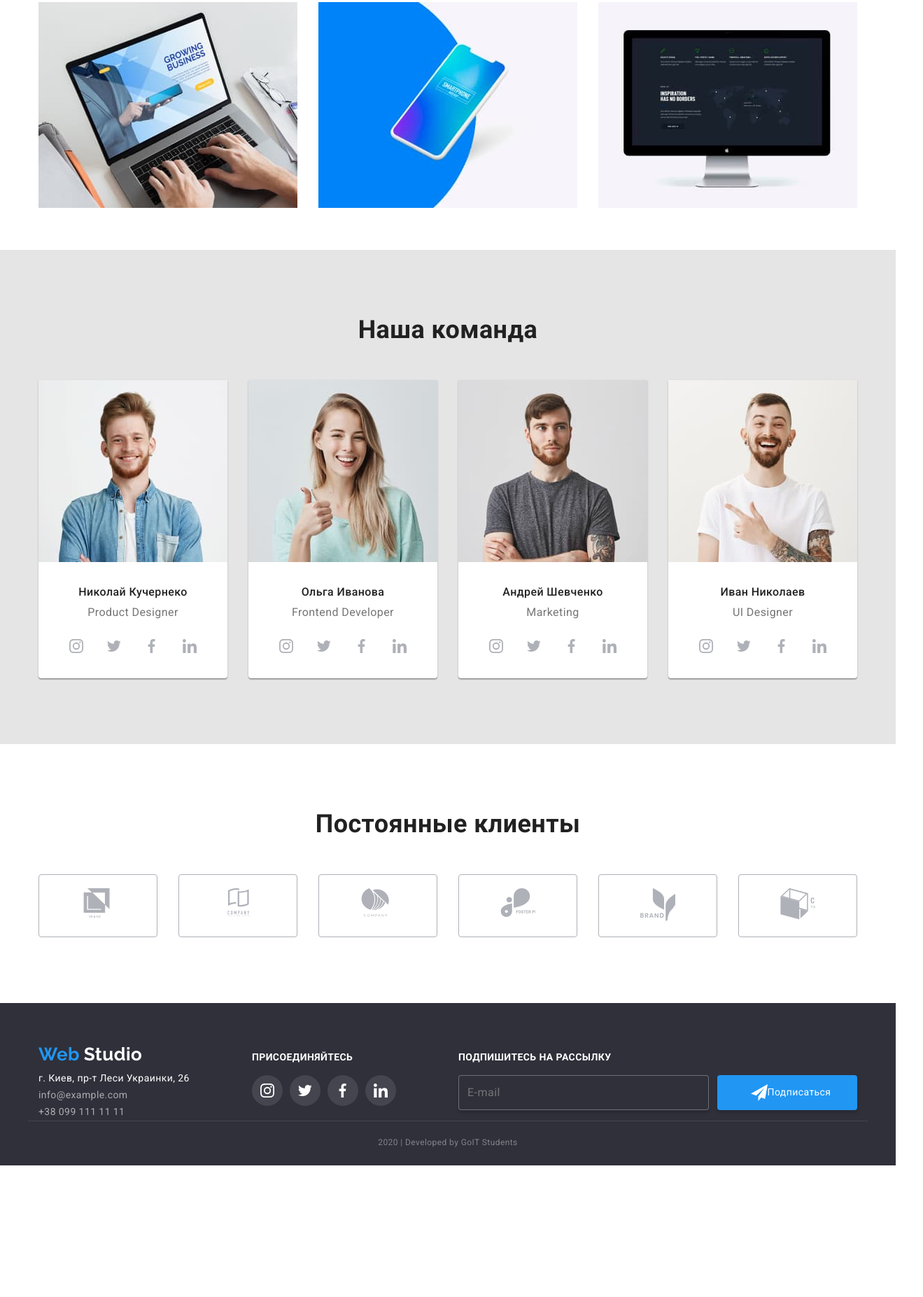
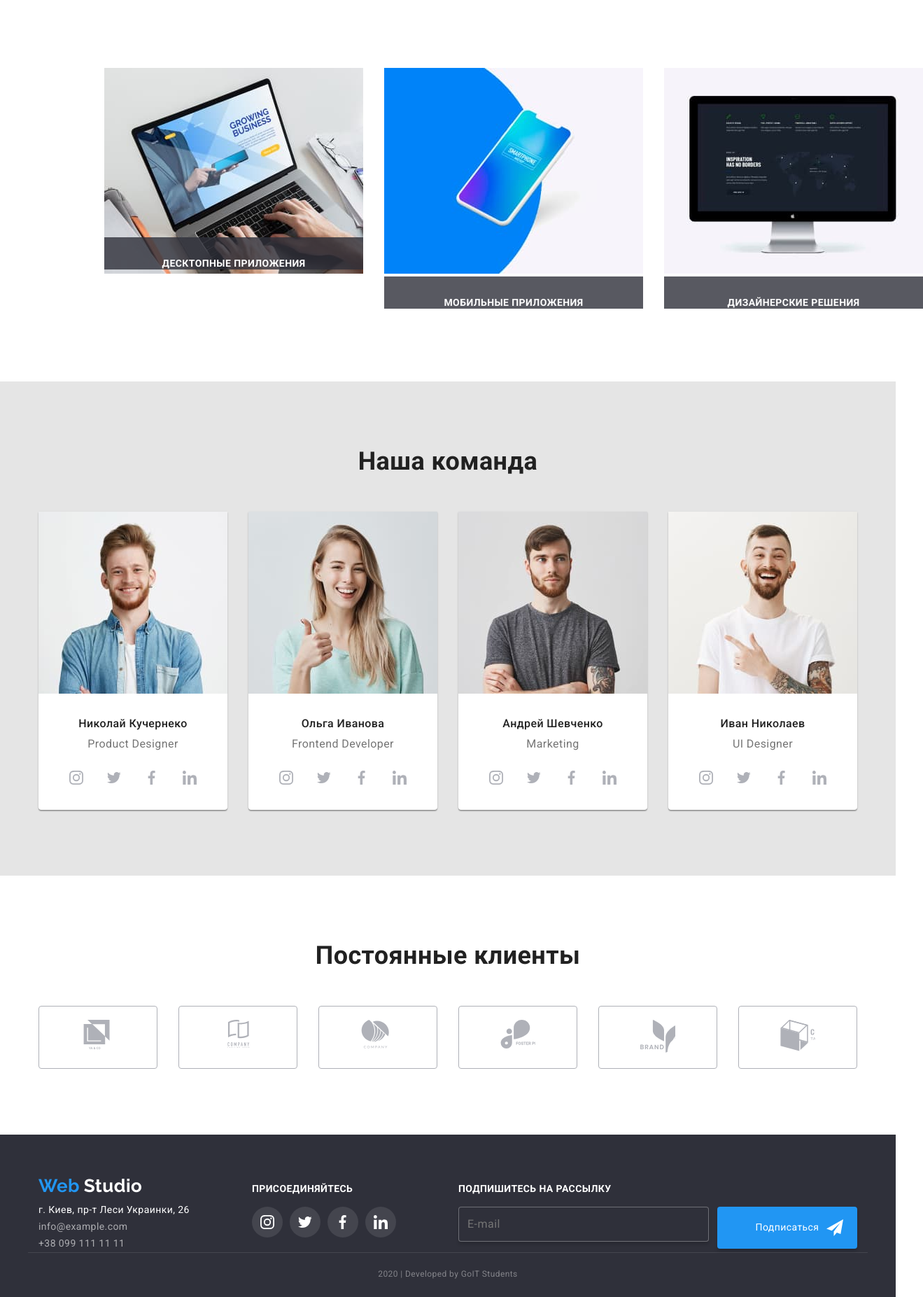
Before and after one commit to Nataliia358/goit-markup-hw-04, a plain HTML site: page index.html in a window 1280 px wide. Shown: the part 1258-3111 px from the top of the page at 70% size, 1319 px wide, since content can reach past the window. Before the commit the page ends 2923 px from the top, so only its background shows below. Drawn offline with nearby package versions, Linux system fonts and the light colour scheme.

Commit message:
update files

```diff
--- a/css/main.css
+++ b/css/main.css
@@ -391,16 +391,33 @@ body {
 .work-list {
     display: flex;
     justify-content: space-between;
+    padding: 94px;
 }
 
 .work-list .item:not(:last-child) {
     margin-right: 30px;
 }
 
+.product-thumb {
+    position: relative;
+    display: flex;
+}
+
+.product-thumb .title {
+    position: absolute;
+    bottom: 0;
+    align-items: center;
+
+    justify-content: center;
+    text-align: center;
+}
+
 .work-list .title {
+    width: 370px;
     margin-top: 0;
     margin-bottom: 10px;
     padding-top: 30px;
+    background-color: rgba(47, 48, 58, 0.8);
 
     font-weight: 700;
     font-size: 14px;
@@ -816,7 +833,6 @@ body {
 
 .sign-line {
     display: flex;
-
 }
 
 .email-input {
@@ -848,10 +864,11 @@ body {
     align-items: center;
     width: 200px;
     height: 50px;
-    padding-left: 30px;
-    padding-right: 30px;
-    padding-top: 20px;
-    padding-bottom: 20px;
+    padding-top: 30px;
+    padding-bottom: 30px;
+    padding-left: 20px;
+    padding-right: 20px;
+
     background-color: var(--accent-color);
     color: var(--secondary-text-color);
     box-shadow: 0px 4px 4px rgba(0, 0, 0, 0.15);
@@ -860,13 +877,21 @@ body {
     outline: none;
     text-decoration: none;
 
+    position: relative;
+
 }
 
 .email-send .icon {
+    position: absolute;
+    right: 10%;
+    align-items: center;
+    justify-content: center;
+
     width: 24px;
     height: 24px;
     margin-left: 10px;
     fill: var(--secondary-text-color);
+    font-weight: bold;
 }
 
 .copy {
@@ -1020,10 +1045,11 @@ body {
 }
 
 .flex-element-card {
+    opacity: 1;
     background-color: var(--secondary-text-color);
     padding-bottom: 20px;
     border-radius: 0px 0px 4px 4px;
-    transition: tranform 250ms cubic-bezier(0.4, 0, 0.2, 1);
+    transition: transform 250ms cubic-bezier(0.4, 0, 0.2, 1);
     position: relative;
     overflow: hidden;
     cursor: pointer;
--- a/index.html
+++ b/index.html
@@ -111,16 +111,20 @@
     <h2 class="section-title">Чем мы занимаемся</h2>
     <ul class="work-list list">
         <li class="item">
-            <a href=""><img src="./images/img (1).jpg" alt="Десктопные приложения"></a>
-                <h3 class="title">Десктопные приложения</h3>
+            <div class="product-thumb">
+            <a href="">
+                <img src="./images/img (1).jpg" alt="Десктопные приложения">
+            </a>
+                <h3 class="title">ДЕСКТОПНЫЕ ПРИЛОЖЕНИЯ</h3>
+            </div>
         </li>
         <li class="item">
             <a href=""><img src="./images/box (1).jpg" alt="Мобильные приложения"></a>
-                <h3 class="title">Мобильные приложения</h3>
+                <h3 class="title">МОБИЛЬНЫЕ ПРИЛОЖЕНИЯ</h3>
         </li>
         <li class="item">
             <a href=""><img src="./images/img (2) (1).jpg" alt="Дизайнерские решения"></a>
-                <h3 class="title">Дизайнерские решения</h3>
+                <h3 class="title">ДИЗАЙНЕРСКИЕ РЕШЕНИЯ</h3>
         </li>
     </ul>
 </section>
```
